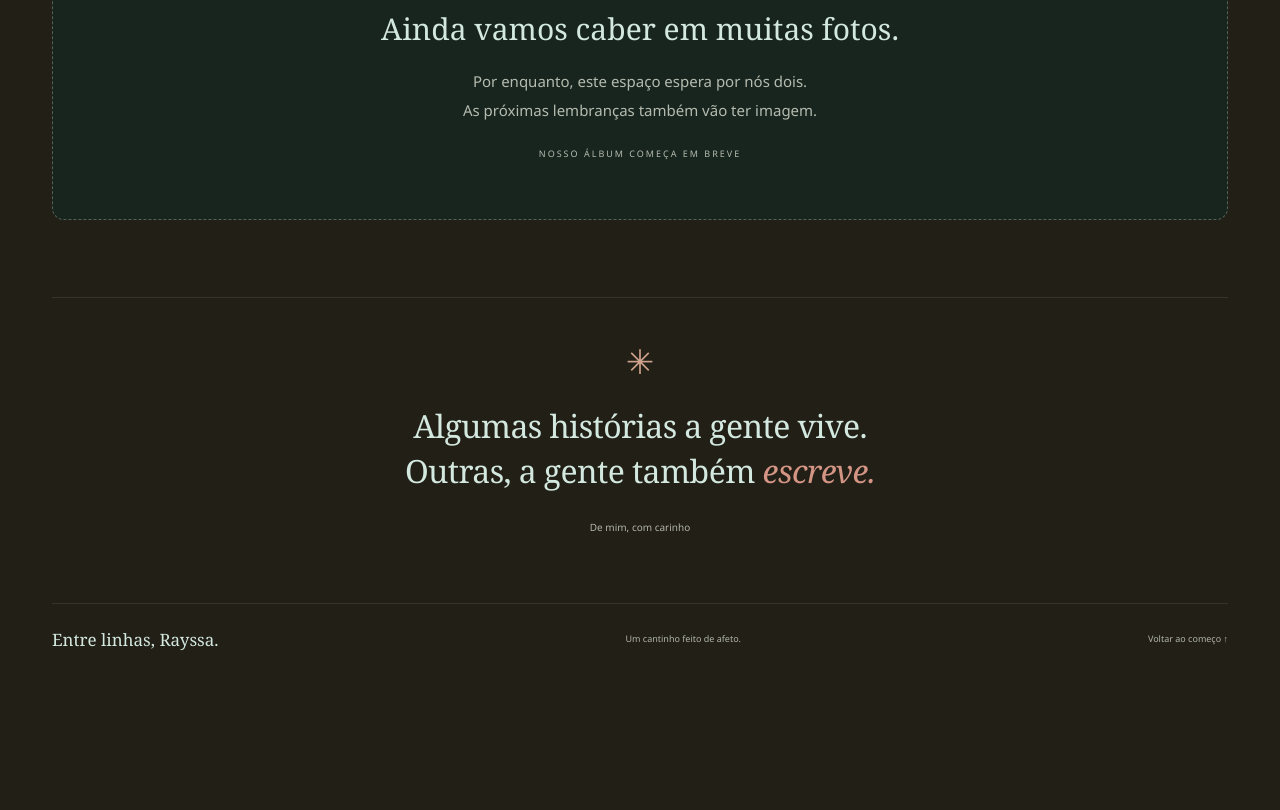
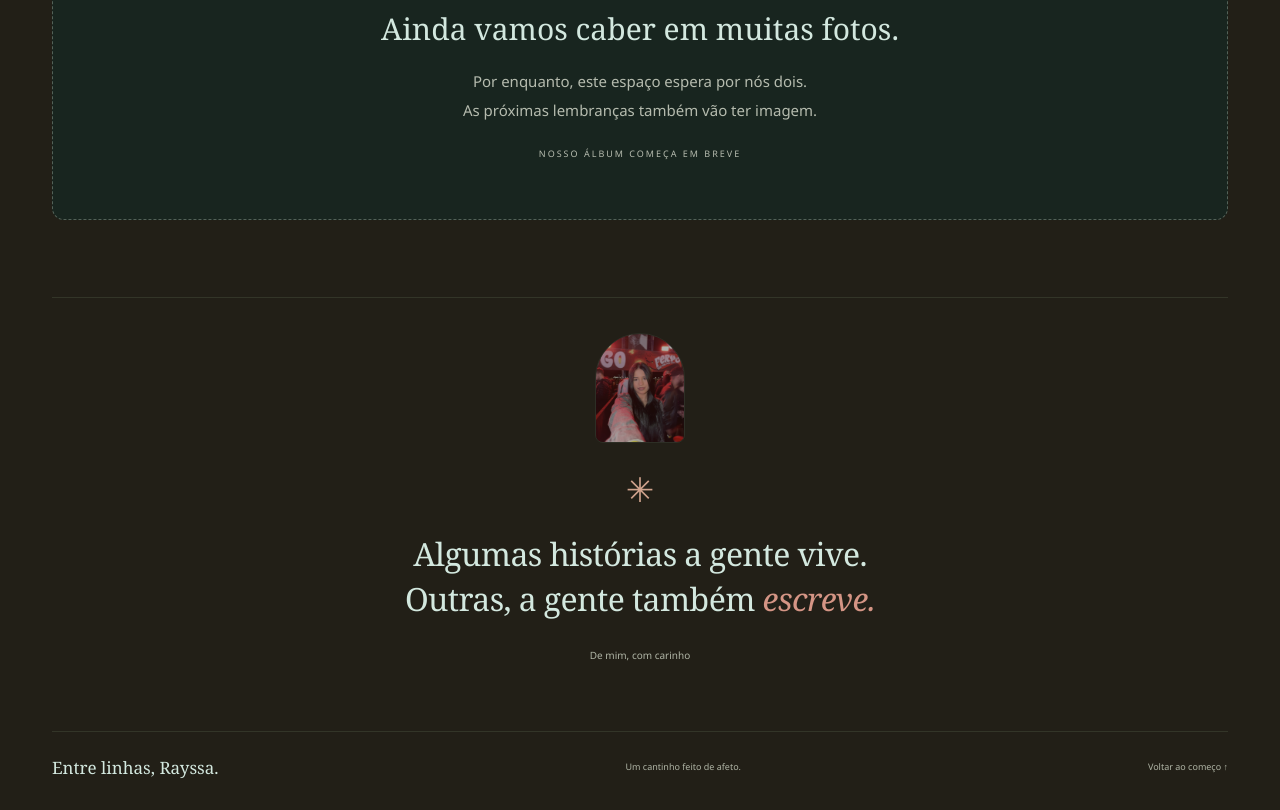
Before and after one commit to italogaldino-love/diario-rayssa, a plain HTML site: page index.html in a window 1280 px wide. Shown: the part 4885-5695 px from the top of the page. Before the commit the page ends 5567 px from the top, so only its background shows below. Drawn offline with Linux system fonts and the light colour scheme.

Commit message:
Incluir retrato translúcido da Rayssa no encerramento do diário

```diff
--- a/calendar.css
+++ b/calendar.css
@@ -22,3 +22,5 @@
 .our-photos-empty small{font-size:9px;letter-spacing:2px;color:#b5bbae}
 .header nav{flex-wrap:wrap;justify-content:center;row-gap:12px}
 @media(max-width:600px){.our-photos-empty{padding:35px 20px}.our-photos-empty h3{font-size:25px}}
+
+.closing .closing-portrait{display:block;width:90px;height:110px;object-fit:cover;object-position:center 47%;margin:0 auto 18px;border-radius:45px 45px 8px 8px;opacity:.7;filter:saturate(.75);border:1px solid var(--line)}
--- a/index.html
+++ b/index.html
@@ -114,7 +114,7 @@
       <div class="section-heading"><div><p class="eyebrow">AS LEMBRANÇAS QUE AINDA VÊM</p><h2 id="our-photos-title">Fotos <em>nossas.</em></h2></div><p>Um lugar reservado para a gente.</p></div>
       <div class="our-photos-empty"><span aria-hidden="true">♡</span><h3>Ainda vamos caber em muitas fotos.</h3><p>Por enquanto, este espaço espera por nós dois.<br>As próximas lembranças também vão ter imagem.</p><small>NOSSO ÁLBUM COMEÇA EM BREVE</small></div>
     </section>
-    <section class="closing wrap"><span class="closing-flower" aria-hidden="true">✳</span><p>Algumas histórias a gente vive.<br>Outras, a gente também <em>escreve.</em></p><small id="signature">De mim, com carinho</small></section>
+    <section class="closing wrap"><img class="closing-portrait" src="assets/retrato-rayssa.jpg" alt="Retrato da Rayssa" width="90" height="110" loading="lazy"><span class="closing-flower" aria-hidden="true">✳</span><p>Algumas histórias a gente vive.<br>Outras, a gente também <em>escreve.</em></p><small id="signature">De mim, com carinho</small></section>
   </main>
   <footer class="footer wrap"><a href="#inicio" class="footer-brand" id="footer-brand">Entre linhas, você.</a><span>Um cantinho feito de afeto.</span><a href="#inicio">Voltar ao começo ↑</a></footer>
   <dialog id="reading-dialog" class="reading-dialog" aria-labelledby="dialog-title"><div class="dialog-top"><span class="eyebrow" id="dialog-label"></span><button type="button" class="dialog-close" aria-label="Fechar leitura" id="close-dialog">×</button></div><div class="dialog-paper"><p class="dialog-date" id="dialog-date"></p><h2 id="dialog-title"></h2><p class="dialog-mood" id="dialog-mood"></p><div class="dialog-body" id="dialog-body"></div><p class="dialog-signature" id="dialog-signature"></p><div class="dialog-navigation" id="dialog-navigation"><button type="button" class="text-button" id="previous-entry">← Página anterior</button><button type="button" class="text-button" id="next-entry">Próxima página →</button></div></div></dialog>
```
Also changed, not shown: assets/retrato-rayssa.jpg (added).
